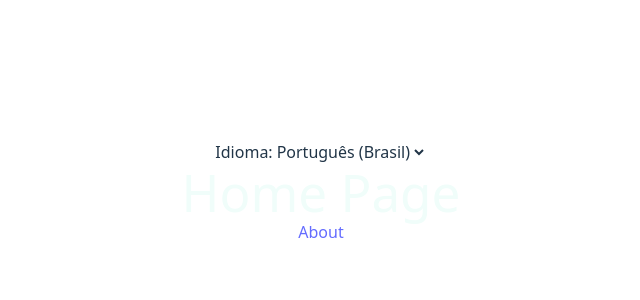
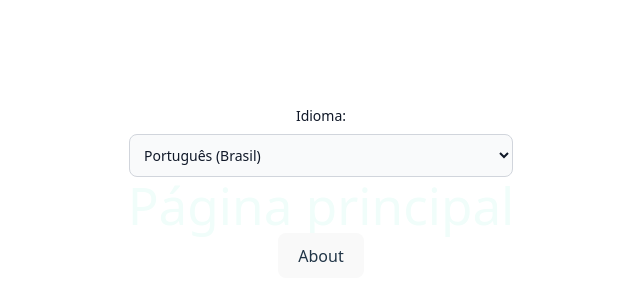
Before and after one commit to Vinicius-Gabriel-P-Leitao/mangabaka, a Vue app in the folder app/frontend/mangabaka/: page / in a window 1280 px wide. Shown: the part 208-508 px from the top of the page, without its empty margins (319-959 px from the left). Built offline with nearby package versions, Linux system fonts and the light colour scheme.

Commit message:
[feat]: Configura um Select de testes para traduzir aplicação e salvar preferencias de tradução.

```diff
--- a/app/frontend/mangabaka/src/application/export/Component.ts
+++ b/app/frontend/mangabaka/src/application/export/Component.ts
@@ -1,4 +1,4 @@
-import DropdownTranslation from "@/view/presentation/component/DropdownTranslation.vue";
+import DropdownTranslation from "@/view/presentation/component/DropdownSelect.vue";
 import PluginTranslation from "@/view/presentation/component/PluginTranslation.vue";
 
 export { DropdownTranslation, PluginTranslation };
--- a/app/frontend/mangabaka/src/application/locale/en-US.json
+++ b/app/frontend/mangabaka/src/application/locale/en-US.json
@@ -1,6 +1,8 @@
 {
-  "login": {
-    "title": "Login",
-    "test": "4"
+  "home": {
+    "title": "Home page"
+  },
+  "not_found": {
+    "title": "Page not found 😢"
   }
 }
--- a/app/frontend/mangabaka/src/application/locale/pt-BR.json
+++ b/app/frontend/mangabaka/src/application/locale/pt-BR.json
@@ -1,6 +1,8 @@
 {
-  "login": {
-    "title": "Entrar",
-    "test": "10"
+  "home": {
+    "title": "Página principal"
+  },
+  "not_found": {
+    "title":  "Página não encontrada 😢"
   }
 }
--- a/app/frontend/mangabaka/src/application/type/I18nJsonFormat.ts
+++ b/app/frontend/mangabaka/src/application/type/I18nJsonFormat.ts
@@ -1,6 +1,8 @@
 export type I18nJsonFormat = {
-  login: {
+  home: {
     title: string;
-    test: string;
   };
+  not_found: {
+    title: string
+  }
 };
--- a/app/frontend/mangabaka/src/application/locale/I18n.ts
+++ b/app/frontend/mangabaka/src/domain/config/I18n.ts
@@ -3,9 +3,9 @@
 // Copyright (c) 2025 Vinícius Gabriel Pereira Leitão
 // Licensed under the BSD 3-Clause License.
 // See LICENSE file in the project root for full license information.
+import enUS from "@/application/locale/en-US.json";
+import ptBR from "@/application/locale/pt-BR.json";
 import { createI18n } from "vue-i18n";
-import ptBR from "@/application/locale/pt-BR.json";
-import enUS from "@/application/locale/en-US.json";
 
 type MessageSchema = typeof ptBR;
 
--- a/app/frontend/mangabaka/src/view/presentation/component/Dropdown.vue
+++ /dev/null
@@ -1,10 +0,0 @@
-<!-- SPDX-License-Identifier: BSD-3-Clause -->
-<!---->
-<!-- Copyright (c) 2025 Vinícius Gabriel Pereira Leitão -->
-<!-- Licensed under the BSD 3-Clause License. -->
-<!-- See LICENSE file in the project root for full license information. -->
-<script setup lang="ts"></script>
-
-<template>
-  <div>Ola</div>
-</template>
--- /dev/null
+++ b/app/frontend/mangabaka/src/view/presentation/component/DropdownSelect.vue
@@ -0,0 +1,45 @@
+<!-- SPDX-License-Identifier: BSD-3-Clause -->
+<!---->
+<!-- Copyright (c) 2025 Vinícius Gabriel Pereira Leitão -->
+<!-- Licensed under the BSD 3-Clause License. -->
+<!-- See LICENSE file in the project root for full license information. -->
+<script setup lang="ts">
+const emit = defineEmits(["update:modelValue"]);
+
+defineProps({
+  label: String,
+  modelValue: String,
+  disabled: Boolean,
+  id: {
+    type: String,
+    default: () => `dropdown-${Math.random().toString(36).substring(2, 9)}`,
+  },
+});
+
+function handleChange(event: Event) {
+  const target = event.target;
+  if (target instanceof HTMLSelectElement) {
+    emit("update:modelValue", target.value);
+  }
+}
+</script>
+
+<template>
+  <form class="max-w-sm mx-auto">
+    <label
+      :for="id"
+      class="block mb-2 text-sm font-medium text-gray-900 dark:text-white"
+    >
+      {{ label }}
+    </label>
+    <select
+      :id="id"
+      :value="modelValue"
+      :disabled="disabled"
+      @input="handleChange"
+      class="bg-gray-50 border border-gray-300 text-gray-900 text-sm rounded-lg focus:ring-purple-900 focus:border-purple-900 block w-full p-2.5 dark:bg-gray-700 dark:border-gray-600 dark:placeholder-gray-400 dark:text-white dark:focus:ring-purple-900 dark:focus:border-purple-900"
+    >
+      <slot />
+    </select>
+  </form>
+</template>
--- a/app/frontend/mangabaka/src/view/presentation/component/PluginTranslation.vue
+++ b/app/frontend/mangabaka/src/view/presentation/component/PluginTranslation.vue
@@ -1,12 +1,19 @@
+<!-- SPDX-License-Identifier: BSD-3-Clause -->
+<!---->
+<!-- Copyright (c) 2025 Vinícius Gabriel Pereira Leitão -->
+<!-- Licensed under the BSD 3-Clause License. -->
+<!-- See LICENSE file in the project root for full license information. -->
 <script setup lang="ts">
+import { DropdownTranslation } from "@/application/export/Component";
+import { FetchTranslateJson } from "@/application/export/Service";
+import type { ApiResponse, I18nJsonFormat } from "@/application/export/Type";
+import i18n from "@/domain/config/I18n";
 import { ref, watch } from "vue";
 import { useI18n } from "vue-i18n";
-import i18n from "@/application/locale/I18n";
-import { FetchTranslateJson } from "@/application/export/Service";
-import type { I18nJsonFormat, ApiResponse } from "@/application/export/Type";
 
 const loading = ref(false);
 const { locale, availableLocales } = useI18n();
+const channel = new BroadcastChannel("locale-change");
 
 const languages = ref([
   { code: "pt-BR", label: "Português (Brasil)" },
@@ -15,25 +22,26 @@ const languages = ref([
 
 watch(locale, (newTranslate: string) => {
   switchLang(newTranslate);
+  channel.postMessage(newTranslate);
+  localStorage.setItem("locale", newTranslate);
 });
 
 async function switchLang(newTranslate: string) {
   if (!availableLocales.includes(newTranslate)) {
+    loading.value = true;
+
     try {
       const result: ApiResponse<I18nJsonFormat> =
         await FetchTranslateJson<I18nJsonFormat>(
-          `/v1/translate/${newTranslate}`,
+          `/v1/translate/${newTranslate}`
         );
 
       if (result.data) {
         i18n.global.setLocaleMessage(newTranslate, result.data);
-        locale.value = newTranslate;
       } else {
-        loading.value = false;
         alert("Não veio dados para essa tradução, parceiro.");
       }
     } catch (exception) {
-      loading.value = false;
       alert("Erro ao carregar tradução.");
     } finally {
       loading.value = false;
@@ -43,10 +51,9 @@ async function switchLang(newTranslate: string) {
 </script>
 
 <template>
-  <label for="idioma">Idioma:</label>
-  <select id="idioma" v-model="locale" :disabled="loading">
+  <DropdownTranslation label="Idioma:" v-model="locale" :disabled="loading">
     <option v-for="lang in languages" :key="lang.code" :value="lang.code">
       {{ lang.label }}
     </option>
-  </select>
+  </DropdownTranslation>
 </template>
--- a/app/frontend/mangabaka/src/view/presentation/fallback/NotFound.vue
+++ b/app/frontend/mangabaka/src/view/presentation/fallback/NotFound.vue
@@ -3,15 +3,36 @@
 <!-- Copyright (c) 2025 Vinícius Gabriel Pereira Leitão -->
 <!-- Licensed under the BSD 3-Clause License. -->
 <!-- See LICENSE file in the project root for full license information. -->
-
 <script setup lang="ts">
 import { ErrorFallbackLayout } from "@/application/export/Layout";
 import frieren from "@asset/frieren.png";
+import { onMounted, onUnmounted } from "vue";
+import { useI18n } from "vue-i18n";
+
+const { t, locale } = useI18n();
+const channel = new BroadcastChannel("locale-change");
+
+channel.onmessage = (event) => {
+  if (locale.value !== event.data) {
+    locale.value = event.data;
+  }
+};
+
+onMounted(() => {
+  const saved = localStorage.getItem("locale");
+  if (saved && saved !== locale.value) {
+    locale.value = saved;
+  }
+});
+
+onUnmounted(() => {
+  channel.close();
+});
 </script>
 
 <template>
   <ErrorFallbackLayout
-    title="Página não encontrada 😢"
+    :title="t('not_found.title')"
     message="Não foi possível encontrar:"
     cause="Motivo:"
   >
--- a/app/frontend/mangabaka/src/view/presentation/interface/Home.vue
+++ b/app/frontend/mangabaka/src/view/presentation/interface/Home.vue
@@ -5,14 +5,25 @@
 <!-- See LICENSE file in the project root for full license information. -->
 <script setup lang="ts">
 import { PluginTranslation } from "@/application/export/Component";
+import { onMounted } from "vue";
+import { useI18n } from "vue-i18n";
+
+const { t, locale } = useI18n();
+
+onMounted(() => {
+  const saved = localStorage.getItem("locale");
+  if (saved && saved !== locale.value) {
+    locale.value = saved;
+  }
+});
 </script>
 
 <template>
   <nav>
     <PluginTranslation />
+    <h1 class="text-teal-50">{{ t("home.title") }}</h1>
+    <router-link to="/about" custom v-slot="{ navigate }">
+      <button @click="navigate" class="back-home-button">About</button>
+    </router-link>
   </nav>
-  <div>
-    <h1 class="text-teal-50">Home Page</h1>
-    <router-link to="/about">About</router-link>
-  </div>
 </template>
--- a/app/frontend/mangabaka/src/view/presentation/layout/ErrorFallbackLayout.vue
+++ b/app/frontend/mangabaka/src/view/presentation/layout/ErrorFallbackLayout.vue
@@ -75,7 +75,7 @@ onMounted(() => {
 
     <nav>
       <router-link to="/" custom v-slot="{ navigate }">
-        <button @click="navigate" class="meu-botao">Voltar pra Home</button>
+        <button @click="navigate" class="back-home-button">Voltar pra Home</button>
       </router-link>
     </nav>
   </main>
```
Also changed, not shown: app/frontend/mangabaka/src/main.ts (+4 -4 lines).
